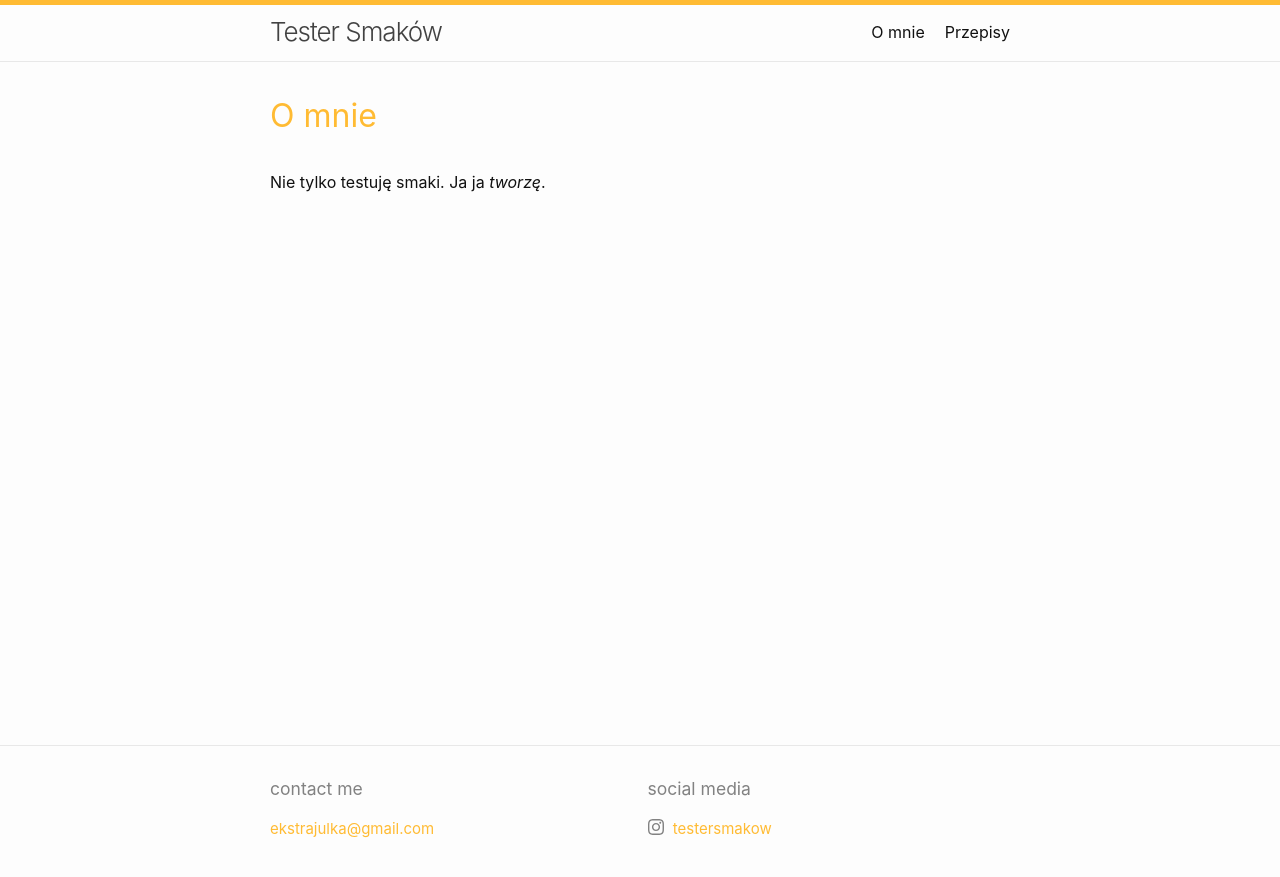
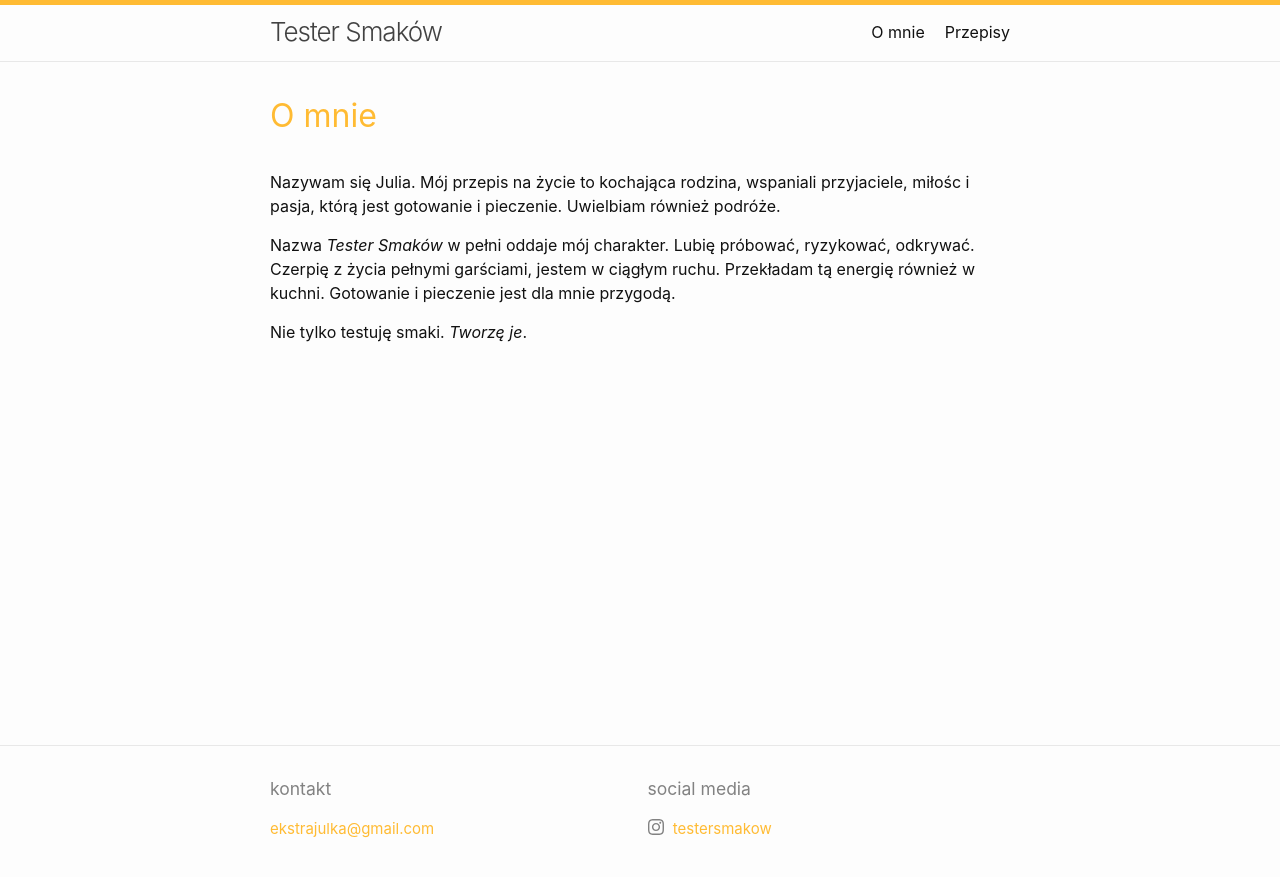
Before and after one commit to bartekpacia/cooking-blog, a Jekyll site: the page built from about.md, in a window 1280 px wide. Shown: the top 877 px of the page. Built offline with Jekyll 4.4.1, drawn with Linux system fonts in a browser that asks for light colours.

Commit message:
added "about me" section

```diff
--- a/_includes/footer.html
+++ b/_includes/footer.html
@@ -5,7 +5,7 @@
 
     <div class="footer-col-wrapper">
       <div class="footer-col footer-col-3">
-        <h3>contact me</h3>
+        <h3>kontakt</h3>
           <a class="u-email" href="mailto:{{ site.email }}">{{ site.email }}</a>
       </div>
 
--- a/about.md
+++ b/about.md
@@ -4,4 +4,12 @@ title: O mnie
 permalink: /about/
 ---
 
-Nie tylko testuję smaki. Ja ja _tworzę_.
+Nazywam się Julia. Mój przepis na życie to kochająca rodzina, wspaniali
+przyjaciele, miłośc i pasja, którą jest gotowanie i pieczenie. Uwielbiam
+również podróże.
+
+Nazwa _Tester Smaków_ w pełni oddaje mój charakter. Lubię próbować, ryzykować,
+odkrywać. Czerpię z życia pełnymi garściami, jestem w ciągłym ruchu. Przekładam
+tą energię również w kuchni. Gotowanie i pieczenie jest dla mnie przygodą.
+
+Nie tylko testuję smaki. _Tworzę je_.
```
